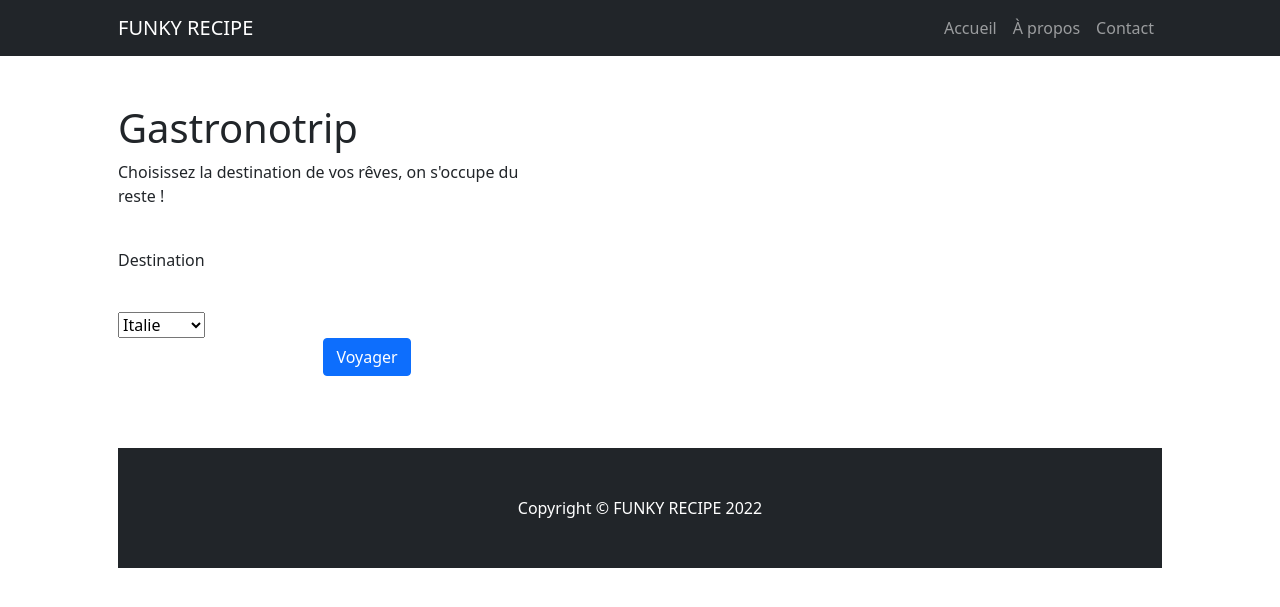
After one commit to Aubinx/Funky-Recipe-WebApp, a Django app: page /gastronotrip/ in a window 1280 px wide. The commit adds this page. Shown: the top 607 px of the page. Run offline with Django 4.2, Linux system fonts and the light colour scheme; some libraries are stand-ins or nearby versions.

Commit message:
ajout gastronotrip

```diff
--- a/funky_recipe/funky_recipe/urls.py
+++ b/funky_recipe/funky_recipe/urls.py
@@ -22,6 +22,7 @@ urlpatterns = [
     path('admin/', admin.site.urls),
     path('recetteroulette/', recipe.views.recetteroulette),
     path('addrecipe/', recipe.views.addrecipe),
+    path('gastronotrip/', recipe.views.gastronotrip),
     path(r'recetteroulette/results/<str:s>', recipe.views.results),
     path('recipe/', include('recipe.urls')),
     path('about/', recipe.views.about),
--- /dev/null
+++ b/funky_recipe/recipe/templates/recipe/gastronotrip.html
@@ -0,0 +1,77 @@
+{% load static %}
+<!DOCTYPE html>
+<html lang="en">
+
+<head>
+    <meta charset="utf-8" />
+    <meta name="viewport" content="width=device-width, initial-scale=1, shrink-to-fit=no" />
+    <meta name="description" content="" />
+    <meta name="author" content="" />
+    <title>FUNKY-Gastronotrip</title>
+    <!-- Favicon-->
+    <link rel="icon" type="image/x-icon" href="assets/favicon.ico" />
+    <!-- Core theme CSS (includes Bootstrap)-->
+    <link href="{% static 'recipe/styles.css' %}" rel="stylesheet" />
+</head>
+
+<body>
+    <!-- Responsive navbar-->
+    <nav class="navbar navbar-expand-lg navbar-dark bg-dark">
+        <div class="container px-5">
+            <a class="navbar-brand" href="http://127.0.0.1:8000/">FUNKY RECIPE</a>
+            <button class="navbar-toggler" type="button" data-bs-toggle="collapse"
+                data-bs-target="#navbarSupportedContent" aria-controls="navbarSupportedContent" aria-expanded="false"
+                aria-label="Toggle navigation"><span class="navbar-toggler-icon"></span></button>
+            <div class="collapse navbar-collapse" id="navbarSupportedContent">
+                <ul class="navbar-nav ms-auto mb-2 mb-lg-0">
+                    <li class="nav-item"><a class="nav-link" aria-current="page"
+                            href="http://127.0.0.1:8000/">Accueil</a></li>
+                    <li class="nav-item"><a class="nav-link" href="http://127.0.0.1:8000/about/">À propos</a></li>
+                    <li class="nav-item"><a class="nav-link" href="http://127.0.0.1:8000/contact/">Contact</a></li>
+                </ul>
+            </div>
+        </div>
+    </nav>
+    <!-- Page Content-->
+    <div class="container px-4 px-lg-5">
+        <!-- Heading Row-->
+        <div class="row gx-4 gx-lg-5 align-items-center my-5">
+            <div class="col-lg-5">
+                <h1 class="font-weight-light">Gastronotrip</h1>
+                <p>Choisissez la destination de vos rêves, on s'occupe du reste !</p>
+            </div>
+            <div class="col-lg-12 detail-separator">
+                <form method="get" accept-charset="utf-8">
+                    <div class="form-group">
+                        <br>
+                        <p>Destination </p>
+                        <br>
+                        <select name="my_html_select_box">
+
+                            <option>Italie </option>
+                            <option>Maroc</option>
+                            <option>Mexique</option>
+
+                        </select>
+                        <br>
+                    </div>
+            </div>
+            <div class="col-md-6 col-md-offset-3 text-center">
+                <button type="submit" class="btn btn-primary">Voyager</button>
+            </div>
+            </form>
+        </div>
+        <!-- Footer-->
+        <br>
+        <footer class="py-5 bg-dark">
+            <div class="container px-4 px-lg-5">
+                <p class="m-0 text-center text-white">Copyright &copy; FUNKY RECIPE 2022</p>
+            </div>
+        </footer>
+        <!-- Bootstrap core JS-->
+        <script src="https://cdn.jsdelivr.net/npm/bootstrap@5.1.3/dist/js/bootstrap.bundle.min.js"></script>
+        <!-- Core theme JS-->
+        <script src="{% static 'recipe/scripts.js' %}"></script>
+</body>
+
+</html>
--- a/funky_recipe/recipe/views.py
+++ b/funky_recipe/recipe/views.py
@@ -4,21 +4,24 @@ from django.template import loader
 from recipe.models import Ingredient, Recette
 from urllib.parse import unquote
 
+
 def index(request):
     template = loader.get_template("./recipe/index.html")
     return HttpResponse(template.render(request=request))
 
+
 def ordre(x): return x[1]
 
+
 def recetteroulette(request):
-    if request.GET=={} or (request.GET['i1']=='' and request.GET['i2']=='' and request.GET['i3']=='' and request.GET['i4']=='' and request.GET['i5']==''):
+    if request.GET == {} or (request.GET['i1'] == '' and request.GET['i2'] == '' and request.GET['i3'] == '' and request.GET['i4'] == '' and request.GET['i5'] == ''):
         template = loader.get_template("./recipe/recetteroulette.html")
         return HttpResponse(template.render(request=request))
     else:
         d = request.GET
-        l=[]
-        for i in (d['i1'].capitalize(),d['i2'].capitalize(),d['i3'].capitalize(),d['i4'].capitalize(),d['i5'].capitalize()):
-            if i not in l and i in [ingredient.name for ingredient in Ingredient.objects.all()] :
+        l = []
+        for i in (d['i1'].capitalize(), d['i2'].capitalize(), d['i3'].capitalize(), d['i4'].capitalize(), d['i5'].capitalize()):
+            if i not in l and i in [ingredient.name for ingredient in Ingredient.objects.all()]:
                 l.append(i)
         id_i = [Ingredient.objects.get(name=i).id for i in l]
         recettes = Recette.objects.all()
@@ -29,7 +32,7 @@ def recetteroulette(request):
                 if k not in [j.id for j in i.id_ing.all()]:
                     b = False
             if b:
-                id_r.append((str(i.id),len(i.id_ing.all())))
+                id_r.append((str(i.id), len(i.id_ing.all())))
         id_r.sort(key=ordre)
         id_r = [i[0] for i in id_r]
         results = [Recette.objects.get(id=i) for i in id_r]
@@ -38,26 +41,30 @@ def recetteroulette(request):
         ingredients_id = [i.id_ing.all() for i in results]
         ingredients1 = []
         for i in ingredients_id:
-            k=[j.name for j in i]
+            k = [j.name for j in i]
             ingredients1.append(k)
         ingredients = [', '.join(i) for i in ingredients1]
         ln = len(names)
         for i in range(ln):
-            names[i]='<a href='+links[i]+'><strong>'+names[i]+'</strong></a>'
-            names[i]+='<br>'+ingredients[i].capitalize()+'<br>'+'<br>'
-        if len(id_i) == 0 :
+            names[i] = '<a href='+links[i]+'><strong>'+names[i]+'</strong></a>'
+            names[i] += '<br>'+ingredients[i].capitalize()+'<br>'+'<br>'
+        if len(id_i) == 0:
             m1 = "Malheureusement, aucun de vos ingrédients n'est valide :( <br>Essayez avec d'autres ingrédients !"
             m2 = ''
         else:
-            m1 = '<strong>Vous avez entré les ingrédients :</strong>'+'<ul><li>'+'<li>'.join(l)+'</ul>'
-            if ln == 0 :
+            m1 = '<strong>Vous avez entré les ingrédients :</strong>' + \
+                '<ul><li>'+'<li>'.join(l)+'</ul>'
+            if ln == 0:
                 m2 = "Malheureusement, aucune de nos recettes ne contient tous vos ingrédients :( <br>Essayez avec d'autres ingrédients !"
-            elif ln == 1 :
-                m2 = '<strong>Nous vous proposons la recette suivantes :</strong>'+'<ul><li>'+'<li>'.join(names)+'</ul>'
+            elif ln == 1:
+                m2 = '<strong>Nous vous proposons la recette suivantes :</strong>' + \
+                    '<ul><li>'+'<li>'.join(names)+'</ul>'
             else:
-                m2 = f'<strong>Nous vous proposons les {ln} recettes suivantes :</strong>'+'<ul><li>'+'<li>'.join(names)+'</ul>'
+                m2 = f'<strong>Nous vous proposons les {ln} recettes suivantes :</strong>' + \
+                    '<ul><li>'+'<li>'.join(names)+'</ul>'
         m = '<div style="font-family: system-ui">'+m1+m2+'</div>'
         return HttpResponse(m)
+
 
 def results(request, s):
     l = [int(i) for i in s.split('-')]
@@ -67,33 +74,42 @@ def results(request, s):
     ingredients_id = [i.id_ing.all() for i in results]
     ingredients1 = []
     for i in ingredients_id:
-        k=[j.name for j in i]
+        k = [j.name for j in i]
         ingredients1.append(k)
     ingredients = [', '.join(i) for i in ingredients1]
     for i in range(len(names)):
-        names[i]='<a href='+links[i]+'><strong>'+names[i]+'</strong></a>'
-        names[i]+='<br>'+ingredients[i].capitalize()+'<br>'+'<br>'
+        names[i] = '<a href='+links[i]+'><strong>'+names[i]+'</strong></a>'
+        names[i] += '<br>'+ingredients[i].capitalize()+'<br>'+'<br>'
     message = '<ul><li>'+'<li>'.join(names)+'</ul>'
     return HttpResponse(message)
+
 
 def about(request):
     template = loader.get_template("./recipe/about.html")
     return HttpResponse(template.render(request=request))
 
+
 def contact(request):
     template = loader.get_template("./recipe/contact.html")
     return HttpResponse(template.render(request=request))
 
+
+def gastronotrip(request):
+    template = loader.get_template("./recipe/gastronotrip.html")
+    return HttpResponse(template.render(request=request))
+
+
 def addrecipe(request):
-    if request.GET=={} or (request.GET['nom']=='' and request.GET['lien']=='' and request.GET['ing']==''):
+    if request.GET == {} or (request.GET['nom'] == '' and request.GET['lien'] == '' and request.GET['ing'] == ''):
         template = loader.get_template("./recipe/addrecipe.html")
         return HttpResponse(template.render(request=request))
     else:
         d = request.GET
-        (a,b,c)=(d['nom'],d['ing'],d['lien'])
+        (a, b, c) = (d['nom'], d['ing'], d['lien'])
         l = b.split(', ')
         m1 = "<strong style='font-size: 2em'>"+a+"</strong><br><br>"
-        m2 = '<strong>Vous avez entré les ingrédients :</strong>'+'<ul><li>'+'<li>'.join(l)+'</ul>'
+        m2 = '<strong>Vous avez entré les ingrédients :</strong>' + \
+            '<ul><li>'+'<li>'.join(l)+'</ul>'
         m3 = "<br>"+c
         m = '<div style="font-family: system-ui">'+m1+m2+m3+'</div>'
         return HttpResponse(m)
```
Also changed, not shown: funky_recipe/recipe/templates/recipe/index.html (+30 -12 lines).
